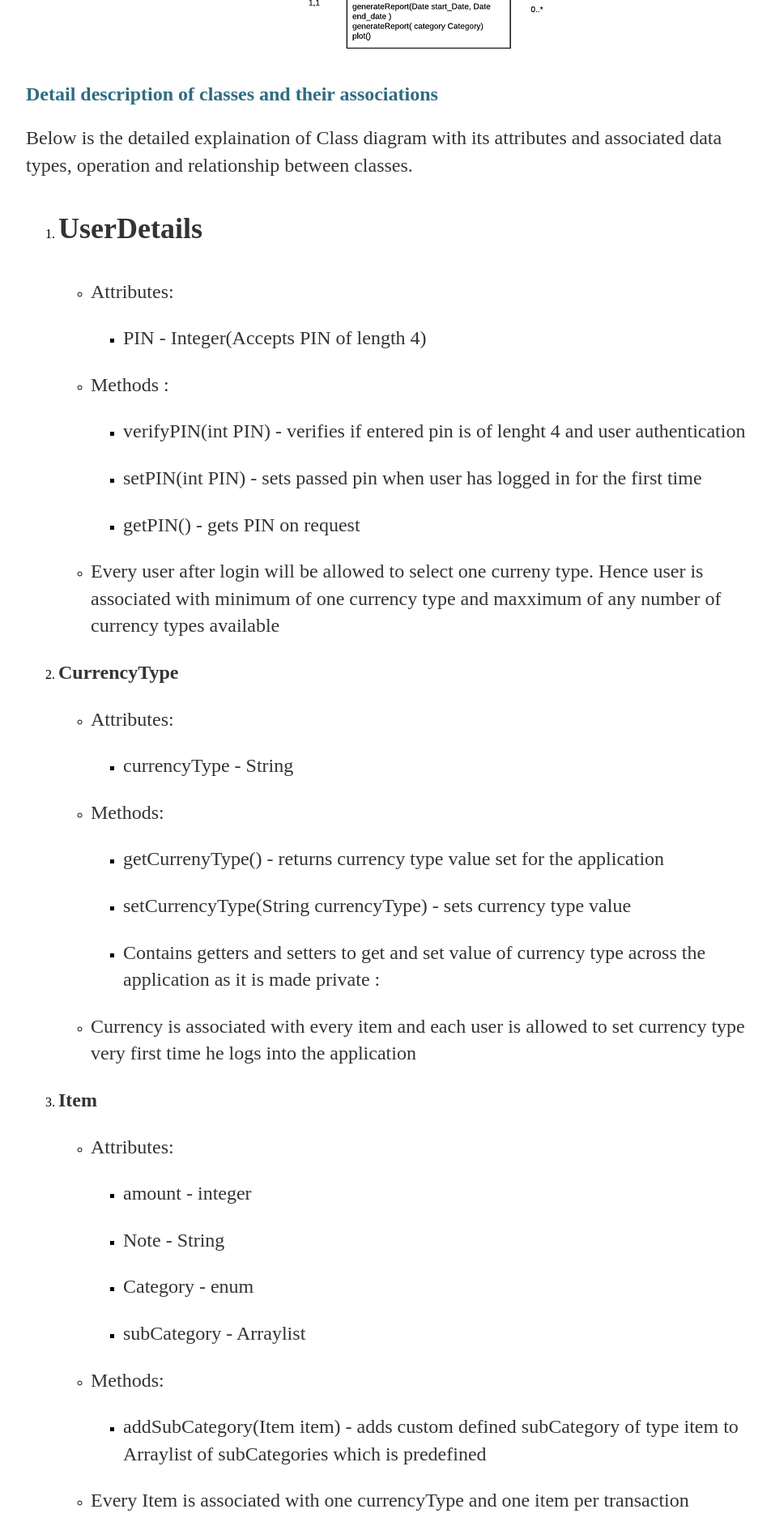
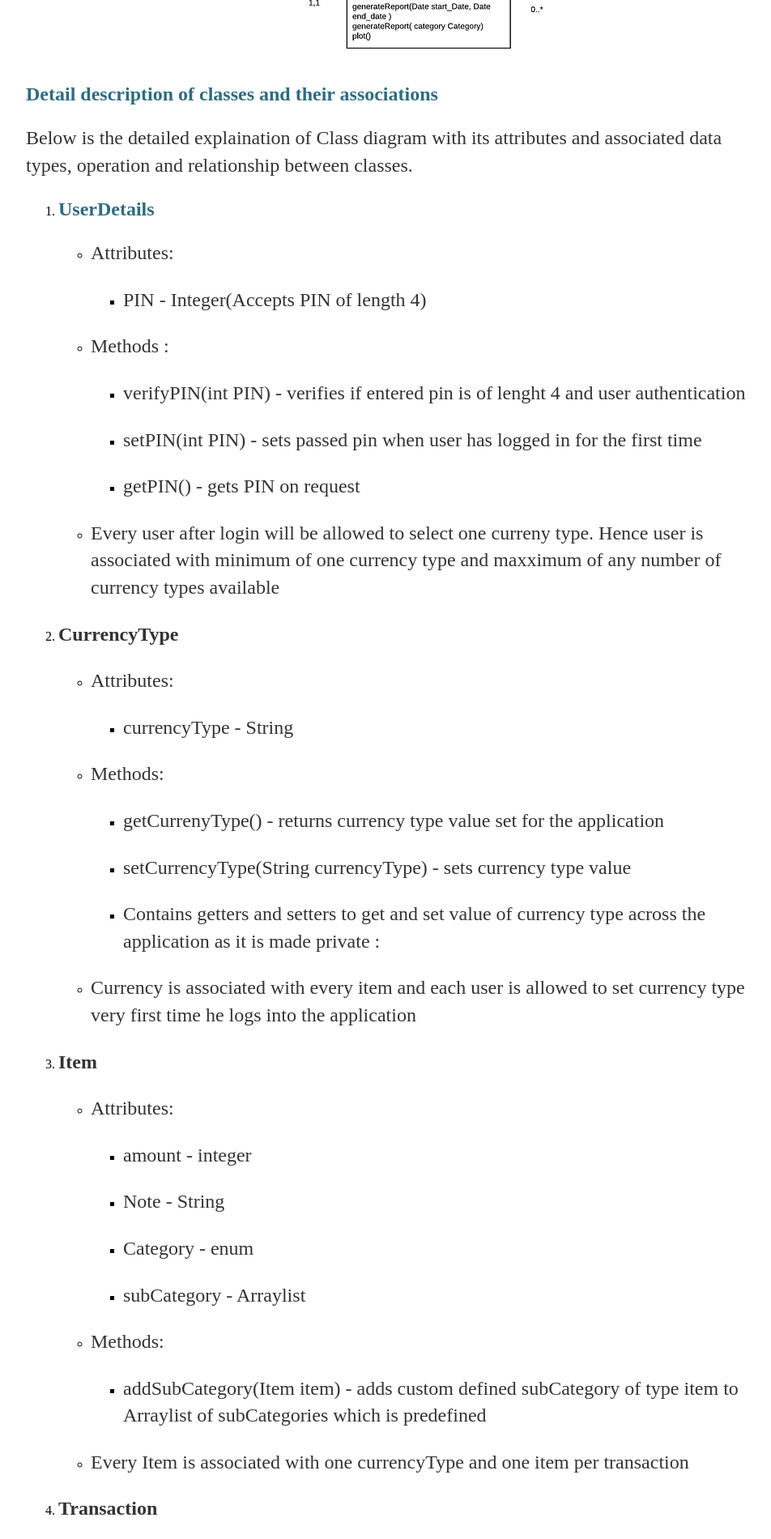
Before and after one commit to vinoth789/Money-tracker, a Jekyll site: the page built from docs/_posts/2017-05-20-SystemDesign.md, in a window 1280 px wide. Shown: the part 2861-4761 px from the top of the page at 81% size, without its empty margins (160-1112 px from the left). Built offline with Jekyll 4.4.1, drawn with Linux system fonts in a browser that asks for light colours; our own code applies the rules of GitHub Pages for plain Markdown files.

Commit message:
Update 2017-05-20-SystemDesign.md
test

```diff
--- a/docs/_posts/2017-05-20-SystemDesign.md
+++ b/docs/_posts/2017-05-20-SystemDesign.md
@@ -30,7 +30,7 @@
 
 <div>
   <li>
-     <h2 style="color: #2e6c80;"><p>UserDetails</p></h2>
+     <h2 style="color: #2e6c80;">UserDetails</h2>
        <ul>
          <li><p>Attributes: </p>
                <ul>
```
